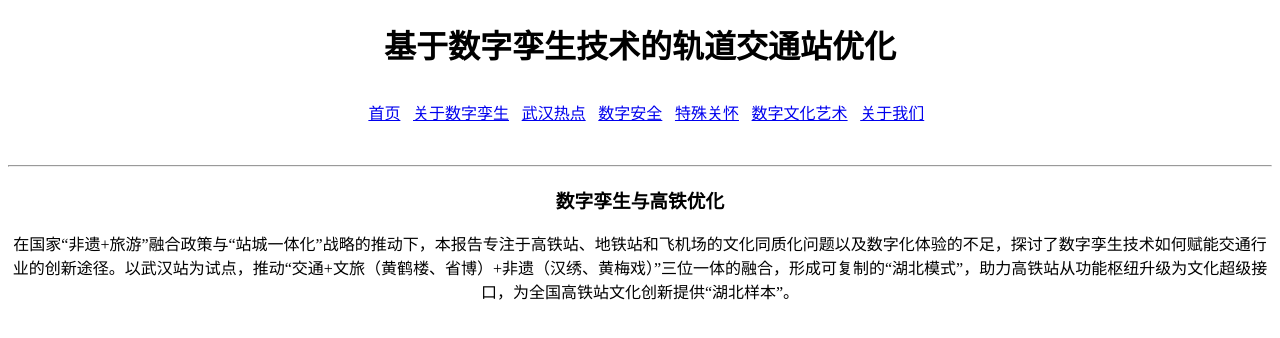
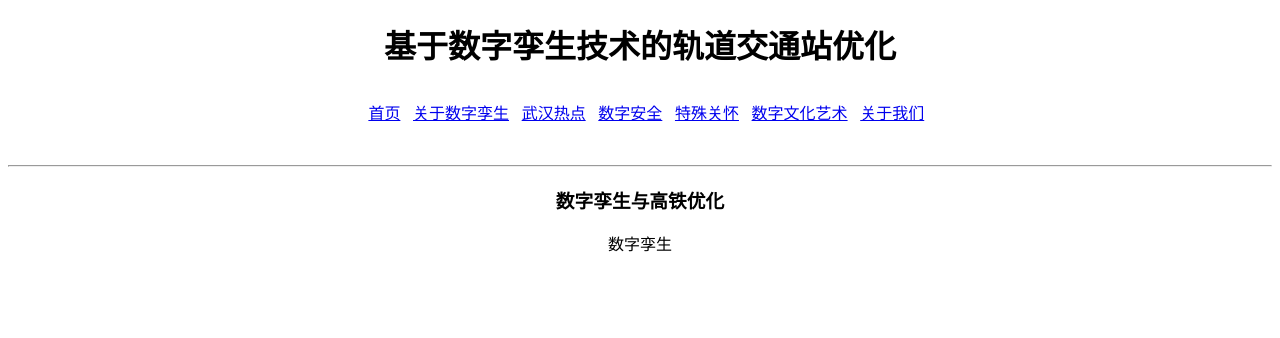
Before and after one commit to moLing980/-1, a plain HTML site: page luansheng.html in a window 1280 px wide. Drawn offline with Linux system fonts and the light colour scheme.

Commit message:
Update luansheng.html

```diff
--- a/luansheng.html
+++ b/luansheng.html
@@ -43,7 +43,7 @@ h1
         <h3 style="text-align: center;">数字孪生与高铁优化
         </h3>
         <div style="text-align: center;" class="yy">
-            <p>在国家“非遗+旅游”融合政策与“站城一体化”战略的推动下，本报告专注于高铁站、地铁站和飞机场的文化同质化问题以及数字化体验的不足，探讨了数字孪生技术如何赋能交通行业的创新途径。以武汉站为试点，推动“交通+文旅（黄鹤楼、省博）+非遗（汉绣、黄梅戏）”三位一体的融合，形成可复制的“湖北模式”，助力高铁站从功能枢纽升级为文化超级接口，为全国高铁站文化创新提供“湖北样本”。  </p>
+            <p>数字孪生</p>
         </div>
     </div>
 </head>
```
